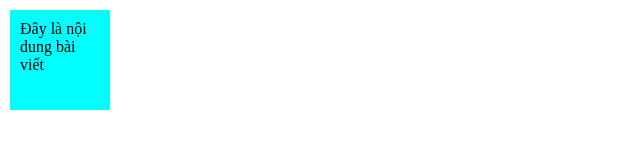
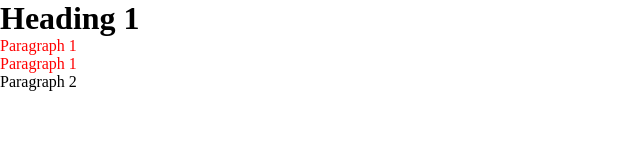
Before and after one commit to chuannh0211/f8-shop, a plain HTML site: page index.html in a window 1280 px wide. Shown: the whole page, without its empty margins (0-640 px from the left). Drawn offline with Linux system fonts and the light colour scheme.

Commit message:
Revert "commit phần 5: đệm, viền và khoảng lề"
This reverts commit 152af0c825bc350666b1058b05a31ef4039a3a58.

```diff
--- a/index.html
+++ b/index.html
@@ -11,9 +11,15 @@
         <link rel="stylesheet" href="main.css"/>
     </head>
     <body>
-        <div class="box">
-            Đây là nội dung bài viết
-        </div>
+        <style>
+            .paragraph.p1 {
+                color: red;
+            }
+        </style>
+        <h1>Heading 1</h1>
+        <p class="paragraph p1">Paragraph 1</p>
+        <p class="paragraph p1">Paragraph 1</p>
+        <p class="paragraph">Paragraph 2</p>
     </body>
 
 </html>
--- a/main.css
+++ b/main.css
@@ -3,11 +3,6 @@
     padding: 0;
 }
 
-.box{
-    background-color: aqua;
-    width: 100px;
-    height: 100px;
-    padding: 10px 10px;
-    margin: 10px;
-    box-sizing: border-box;
+.container .box{
+    color: blue;
 }
```
Also changed, not shown: note.txt.
